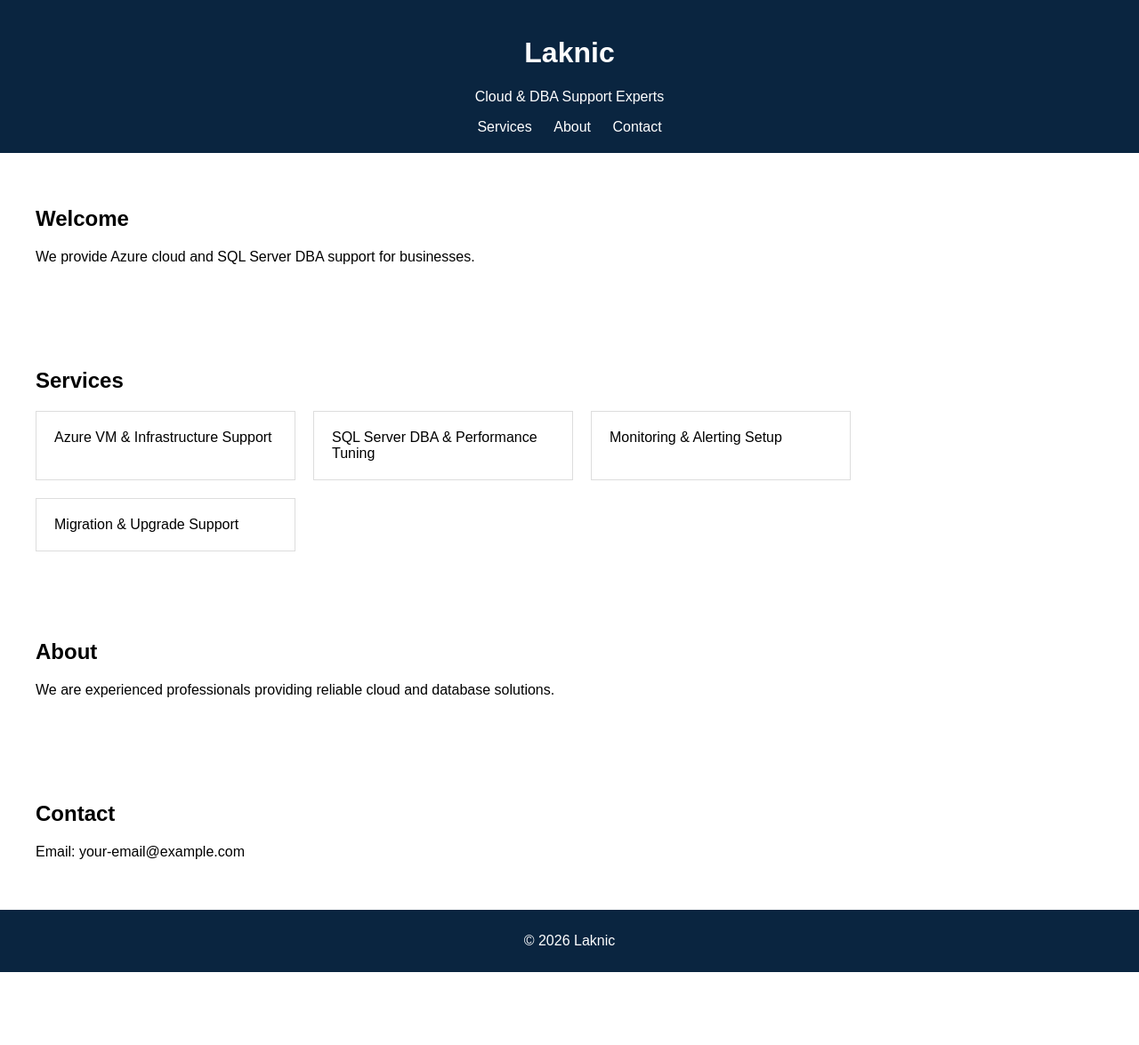
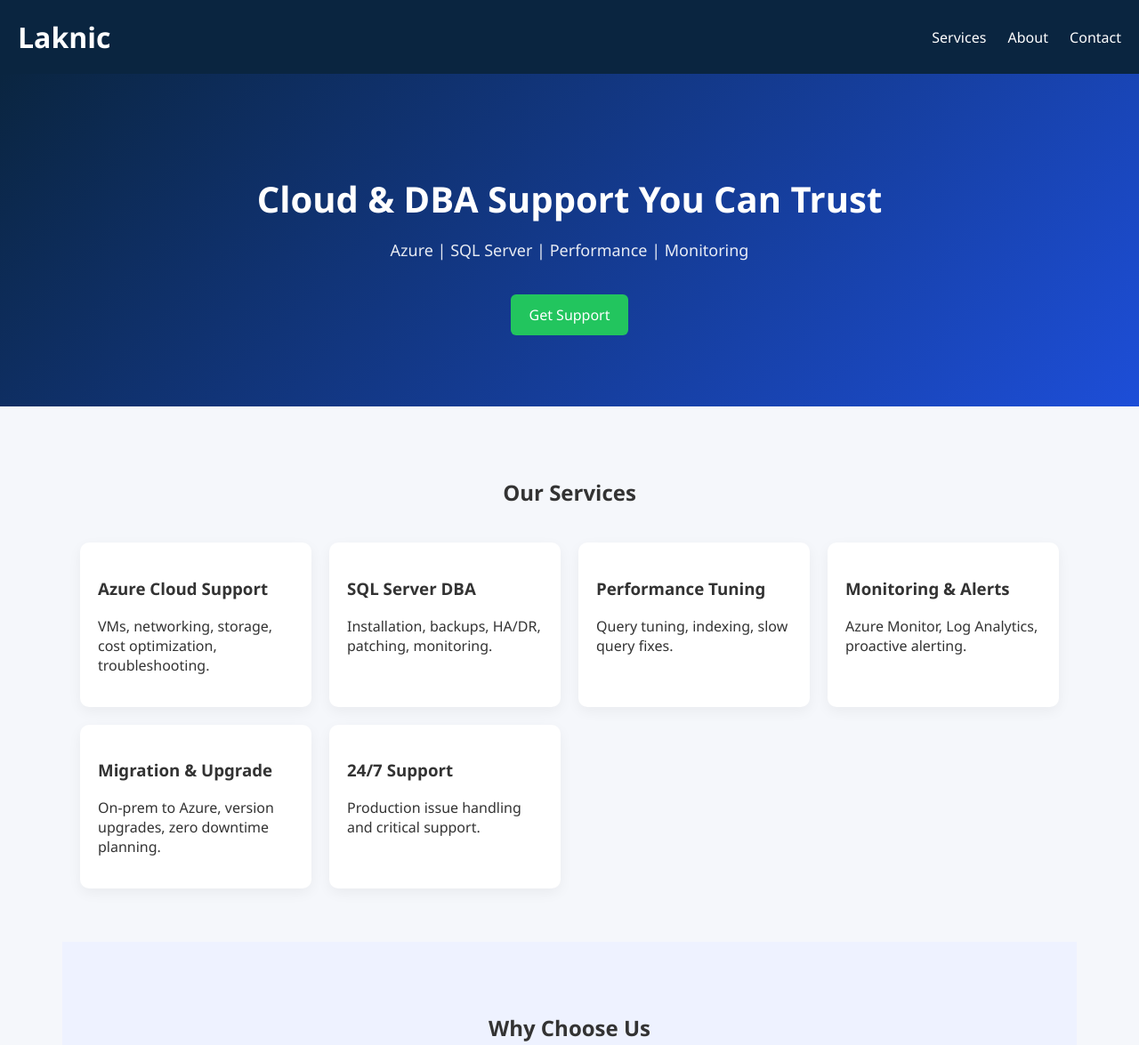
Before and after one commit to ramprsth43/laknic-website, a plain HTML site: page index.html in a window 1280 px wide. Shown: the top 1175 px of the page at 89% size. Before the commit the page ends 1093 px from the top, so only its background shows below. Drawn offline with Linux system fonts and the light colour scheme.

Commit message:
index.html

```diff
--- a/index.html
+++ b/index.html
@@ -3,14 +3,121 @@
 <head>
   <title>Laknic | Cloud & DBA Support</title>
   <meta name="viewport" content="width=device-width, initial-scale=1.0">
+
   <style>
-    body {font-family: Arial; margin:0;}
-    header {background:#0a2540; color:white; padding:20px; text-align:center;}
-    nav a {color:white; margin:10px; text-decoration:none;}
-    section {padding:40px;}
-    .services {display:flex; flex-wrap:wrap; gap:20px;}
-    .card {border:1px solid #ddd; padding:20px; width:250px;}
-    footer {background:#0a2540; color:white; text-align:center; padding:10px;}
+    body {
+      margin:0;
+      font-family: 'Segoe UI', sans-serif;
+      background:#f5f7fb;
+      color:#333;
+    }
+
+    header {
+      background:#0a2540;
+      color:white;
+      padding:20px;
+      display:flex;
+      justify-content:space-between;
+      align-items:center;
+    }
+
+    header h1 {margin:0;}
+
+    nav a {
+      color:white;
+      margin-left:20px;
+      text-decoration:none;
+    }
+
+    .hero {
+      background:linear-gradient(135deg,#0a2540,#1d4ed8);
+      color:white;
+      padding:80px 20px;
+      text-align:center;
+    }
+
+    .hero h2 {
+      font-size:40px;
+      margin-bottom:10px;
+    }
+
+    .hero p {
+      font-size:18px;
+      opacity:0.9;
+    }
+
+    .btn {
+      background:#22c55e;
+      color:white;
+      padding:12px 20px;
+      display:inline-block;
+      margin-top:20px;
+      text-decoration:none;
+      border-radius:6px;
+    }
+
+    section {
+      padding:60px 20px;
+      max-width:1100px;
+      margin:auto;
+    }
+
+    h2 {
+      text-align:center;
+      margin-bottom:40px;
+    }
+
+    .grid {
+      display:grid;
+      grid-template-columns:repeat(auto-fit,minmax(250px,1fr));
+      gap:20px;
+    }
+
+    .card {
+      background:white;
+      padding:20px;
+      border-radius:10px;
+      box-shadow:0 5px 15px rgba(0,0,0,0.05);
+      transition:0.3s;
+    }
+
+    .card:hover {
+      transform:translateY(-5px);
+    }
+
+    .why {
+      background:#eef2ff;
+    }
+
+    .contact form {
+      display:flex;
+      flex-direction:column;
+      gap:10px;
+      max-width:500px;
+      margin:auto;
+    }
+
+    input, textarea {
+      padding:10px;
+      border:1px solid #ccc;
+      border-radius:5px;
+    }
+
+    button {
+      background:#1d4ed8;
+      color:white;
+      padding:12px;
+      border:none;
+      border-radius:5px;
+      cursor:pointer;
+    }
+
+    footer {
+      background:#0a2540;
+      color:white;
+      text-align:center;
+      padding:20px;
+    }
   </style>
 </head>
 
@@ -18,7 +125,6 @@
 
 <header>
   <h1>Laknic</h1>
-  <p>Cloud & DBA Support Experts</p>
   <nav>
     <a href="#services">Services</a>
     <a href="#about">About</a>
@@ -26,33 +132,83 @@
   </nav>
 </header>
 
-<section>
-  <h2>Welcome</h2>
-  <p>We provide Azure cloud and SQL Server DBA support for businesses.</p>
+<div class="hero">
+  <h2>Cloud & DBA Support You Can Trust</h2>
+  <p>Azure | SQL Server | Performance | Monitoring</p>
+  <a href="#contact" class="btn">Get Support</a>
+</div>
+
+<section id="services">
+  <h2>Our Services</h2>
+  <div class="grid">
+
+    <div class="card">
+      <h3>Azure Cloud Support</h3>
+      <p>VMs, networking, storage, cost optimization, troubleshooting.</p>
+    </div>
+
+    <div class="card">
+      <h3>SQL Server DBA</h3>
+      <p>Installation, backups, HA/DR, patching, monitoring.</p>
+    </div>
+
+    <div class="card">
+      <h3>Performance Tuning</h3>
+      <p>Query tuning, indexing, slow query fixes.</p>
+    </div>
+
+    <div class="card">
+      <h3>Monitoring & Alerts</h3>
+      <p>Azure Monitor, Log Analytics, proactive alerting.</p>
+    </div>
+
+    <div class="card">
+      <h3>Migration & Upgrade</h3>
+      <p>On-prem to Azure, version upgrades, zero downtime planning.</p>
+    </div>
+
+    <div class="card">
+      <h3>24/7 Support</h3>
+      <p>Production issue handling and critical support.</p>
+    </div>
+
+  </div>
 </section>
 
-<section id="services">
-  <h2>Services</h2>
-  <div class="services">
-    <div class="card">Azure VM & Infrastructure Support</div>
-    <div class="card">SQL Server DBA & Performance Tuning</div>
-    <div class="card">Monitoring & Alerting Setup</div>
-    <div class="card">Migration & Upgrade Support</div>
+<section class="why">
+  <h2>Why Choose Us</h2>
+  <div class="grid">
+    <div class="card">✔ 13+ Years Experience</div>
+    <div class="card">✔ Azure + SQL Expertise</div>
+    <div class="card">✔ Fast Issue Resolution</div>
+    <div class="card">✔ Cost Optimization Focus</div>
   </div>
 </section>
 
 <section id="about">
   <h2>About</h2>
-  <p>We are experienced professionals providing reliable cloud and database solutions.</p>
+  <p style="text-align:center; max-width:700px; margin:auto;">
+    Laknic provides expert cloud and database support services for businesses.
+    We specialize in Azure and SQL Server with focus on performance,
+    reliability, and cost efficiency.
+  </p>
 </section>
 
-<section id="contact">
-  <h2>Contact</h2>
-  <p>Email: your-email@example.com</p>
+<section id="contact" class="contact">
+  <h2>Contact Us</h2>
+
+  <!-- Netlify form -->
+  <form name="contact" method="POST" data-netlify="true">
+    <input type="text" name="name" placeholder="Your Name" required>
+    <input type="email" name="email" placeholder="Your Email" required>
+    <textarea name="message" placeholder="Your Message" required></textarea>
+    <button type="submit">Send Message</button>
+  </form>
+
 </section>
 
 <footer>
-  <p>© 2026 Laknic</p>
+  <p>© 2026 Laknic | Cloud & DBA Support</p>
 </footer>
 
 </body>
```
